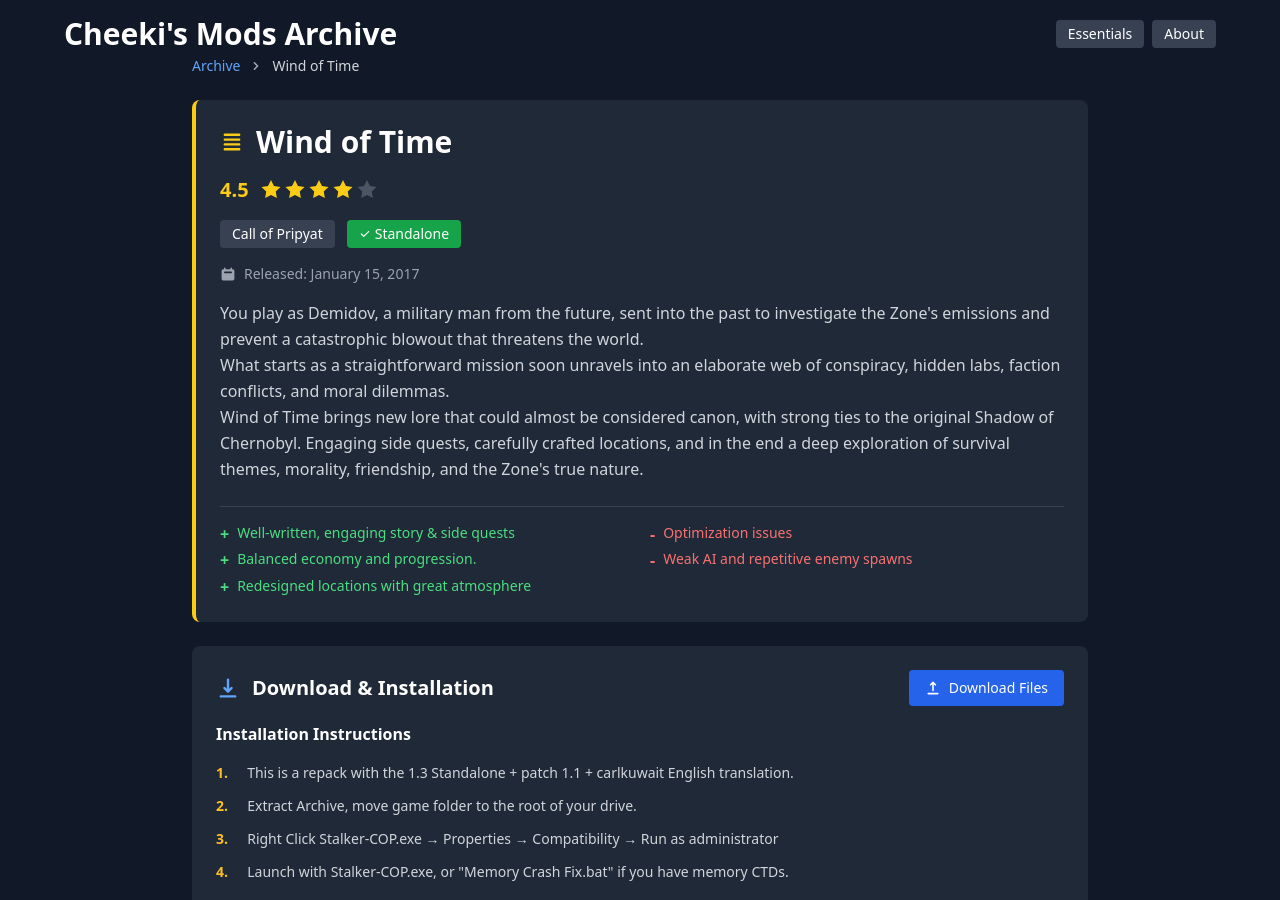
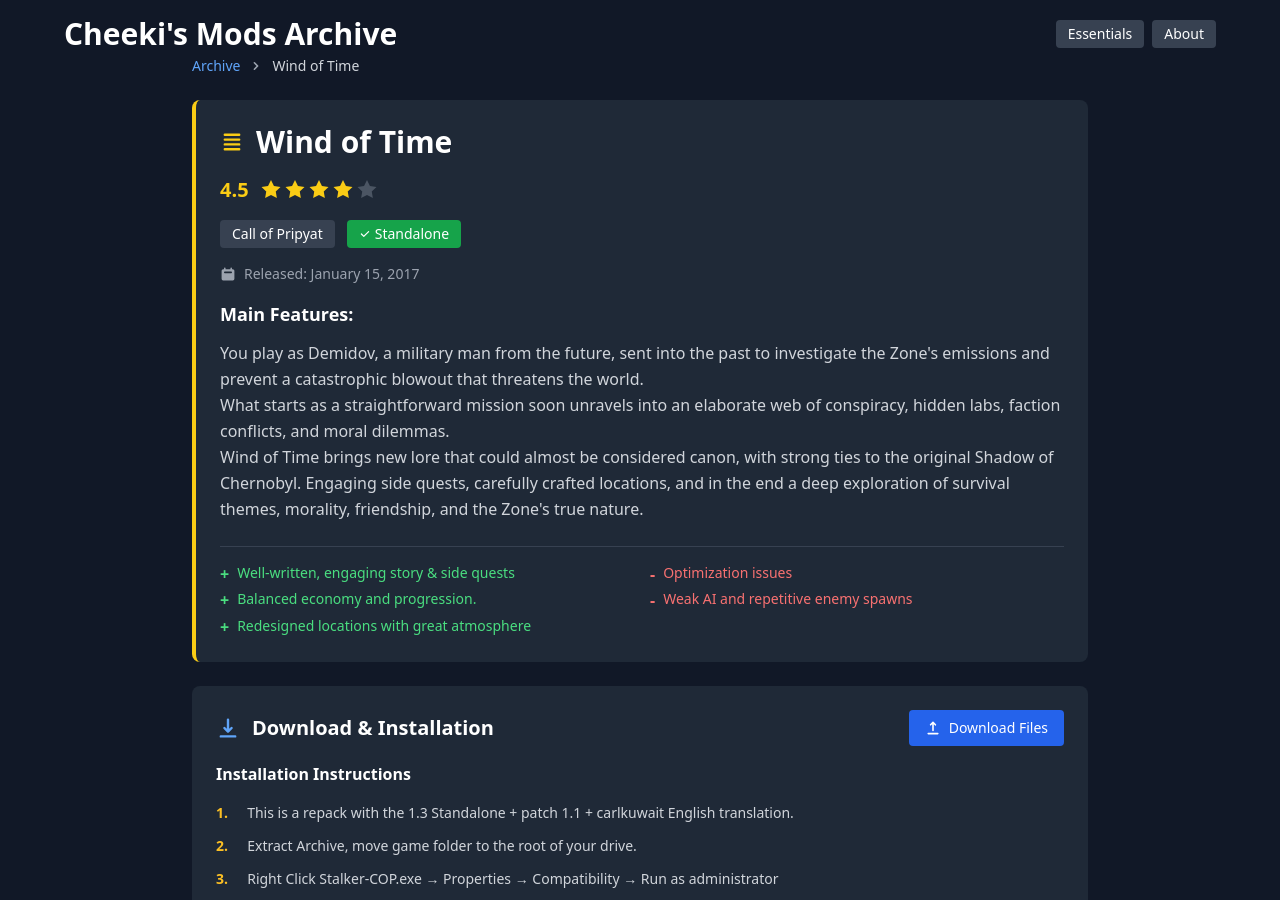
Before and after one commit to Cheekitos/CSMA, a Jekyll site: the page built from _mods/wind-of-time.md, in a window 1280 px wide and 900 px high. Built offline with Jekyll 4.4.1, drawn with Linux system fonts in a browser that asks for light colours; nearby versions of some CDN libraries.

Commit message:
Update mod.html

```diff
--- a/_layouts/mod.html
+++ b/_layouts/mod.html
@@ -114,6 +114,9 @@
         {% endfor %}
       </div>
       {% endif %}
+
+      <!-- Main Features Title -->
+      <h3 class="text-lg font-semibold text-white mb-3">Main Features:</h3>
 
       <!-- Description -->
       <p class="text-gray-300 leading-relaxed">
```
